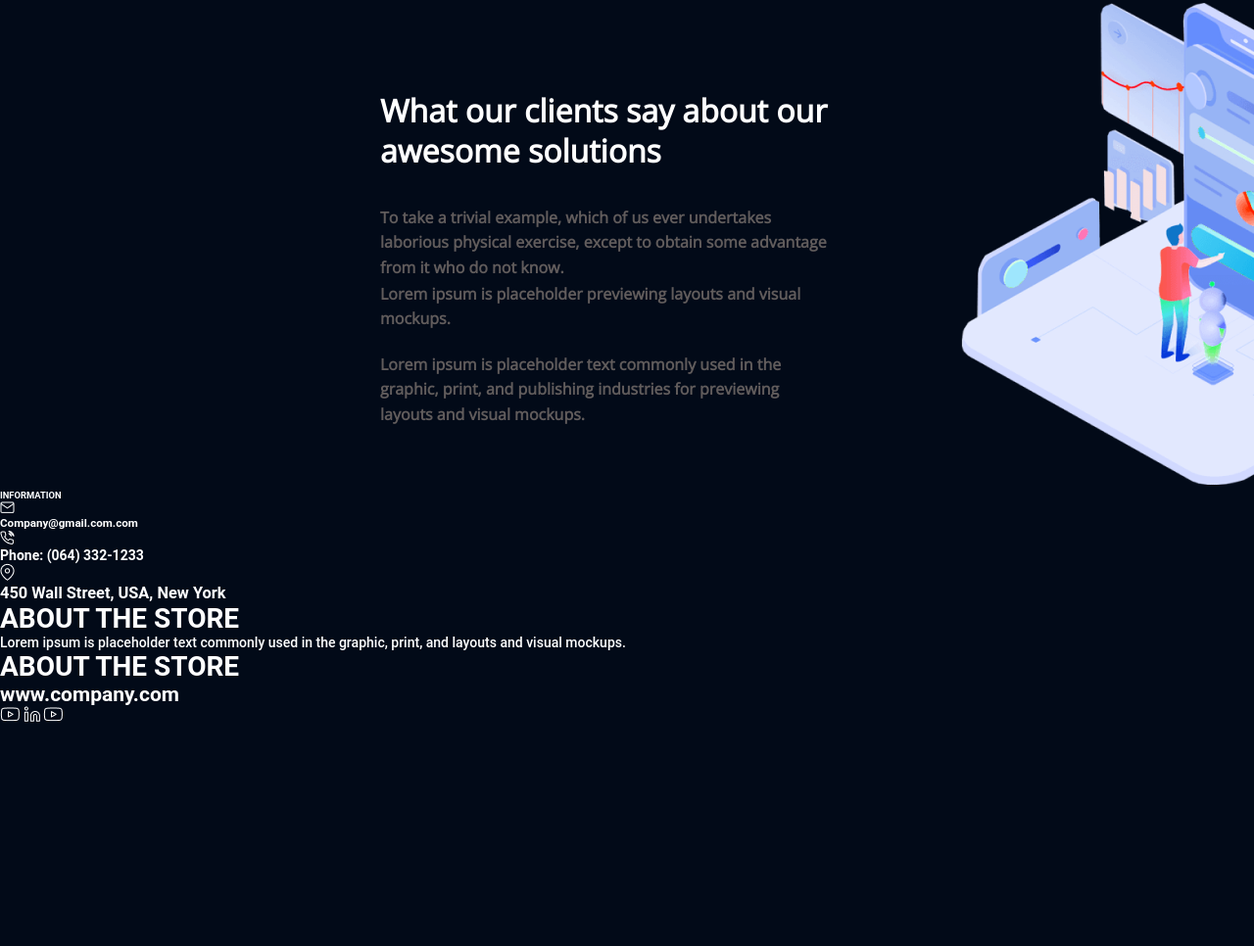
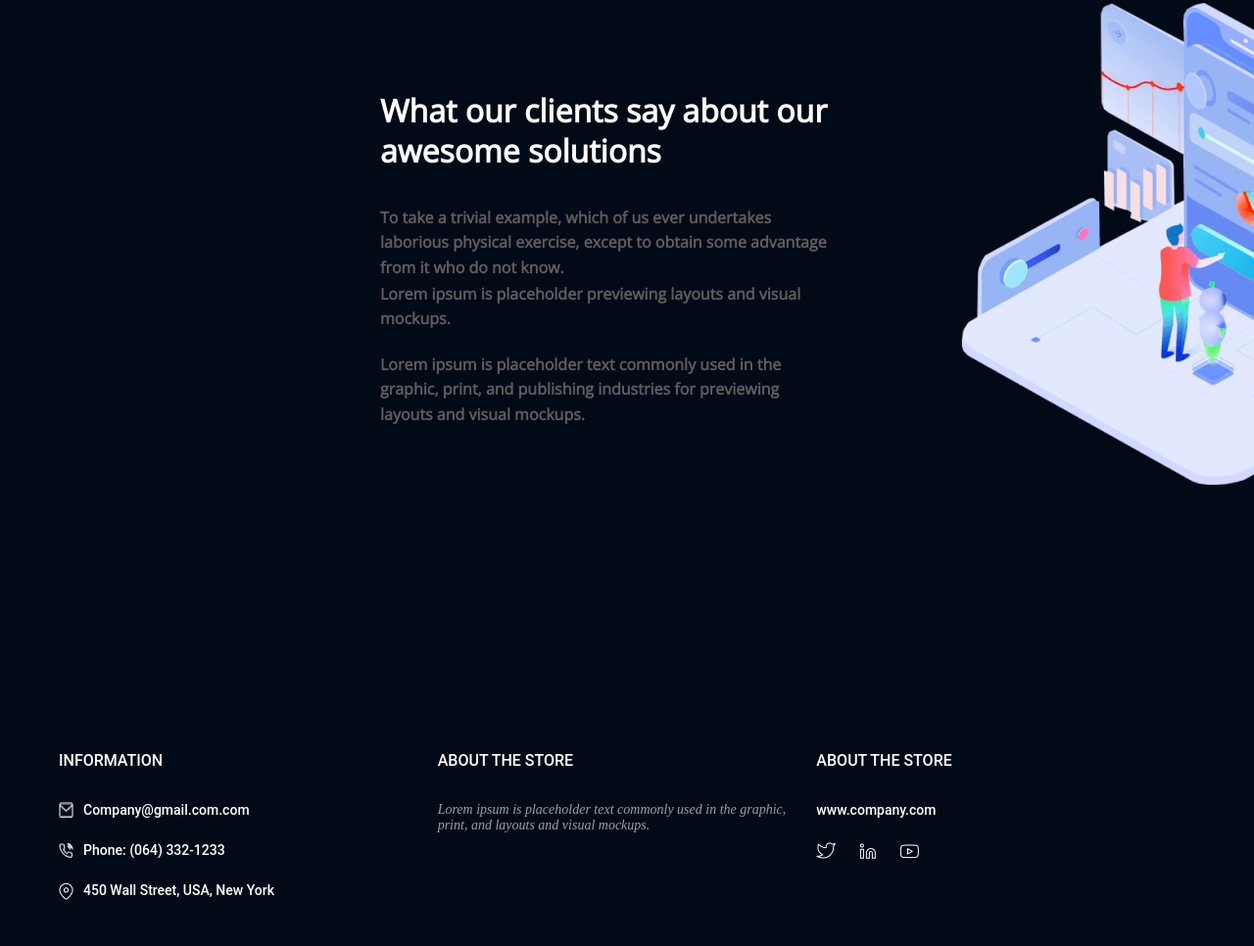
Before and after one commit to anastasiiatiestoo/maket2, a plain HTML site: page index.html in a window 1280 px wide. Shown: the part 3668-4634 px from the top of the page at 98% size. Before the commit the page ends 4408 px from the top, so only its background shows below. Drawn offline with nearby package versions, Linux system fonts and the light colour scheme; a web font is replaced by a local one.

Commit message:
pochtigotovo

```diff
--- a/css/style.css
+++ b/css/style.css
@@ -282,11 +282,69 @@ body {
     line-height: 160%;
 }
 
-.foot {
-    color: var(--ffffff, #FFF);
-    font-family: Roboto;
+.footer {
+    color: #FFF;
+    display: grid;
+    grid-template-columns: repeat(3, 1fr);
+    grid-template-rows: 100%;
+    margin-top: 220px;
+    padding-top: 47px;
+    padding-bottom: 47px;
+}
+
+.footer h4 {
+    color: #FFF;
+    font-family: Roboto Medium, serif;
+    font-size: 16px;
+    font-style: normal;
+    font-weight: 500;
+    line-height: normal;
+}
+
+.footer h5 {
+    color: #FFF;
+    font-family: Roboto Medium, serif;
     font-size: 14px;
     font-style: normal;
     font-weight: 500;
     line-height: normal;
 }
+
+.footer__column_content {
+    color: #FFF;
+    display: flex;
+    flex-direction: column;
+    gap: 25px;
+    margin-top: 33px;
+}
+
+.footer__column_content h6 {
+    color: #FFF;
+    font-family: Roboto Medium, serif;
+    font-size: 16px;
+    font-style: normal;
+    font-weight: 500;
+    line-height: normal;
+}
+
+.footer__column_content p {
+    color: #FFF;
+    font-family: Roboto Italic, serif;
+    font-size: 14px;
+    font-style: italic;
+    font-weight: 100;
+    line-height: normal;
+    opacity: 0.6;
+}
+
+.footer_info {
+    display: flex;
+    gap: 10px;
+}
+
+.footer__column__social_labels {
+    display: flex;
+    gap: 24px;
+    stroke-width: 1px;
+    stroke: #FFF;
+}
--- a/index.html
+++ b/index.html
@@ -81,37 +81,39 @@
         </div>
 </div>
 
-<div class="footer">
-    <footer class="foot">
-        <div class="column">
-            <h6>INFORMATION</h6>
-            <div class="content">
+<footer class="footer center">
+    <div class="footer__column">
+        <h4>INFORMATION</h4>
+        <div class="footer__column_content">
+            <div class="footer_info">
                 <img src="./img/Group 72.png" alt="email">
                 <h5>Company@gmail.com.com</h5></div>
-                <div class="info">
+            <div class="footer_info">
                 <img src="./img/Group 71.png" alt="phone">
-                    <h4>Phone: (064) 332-1233</h4>
+                <h5>Phone: (064) 332-1233</h5>
             </div>
-            <div class="info">
-                <img src="./img/Group 71 (1).png" alt="street">
-                <h3>450 Wall Street, USA, New York</h3>
+            <div class="footer_info">
+                <img src="./img/Group 71 (1).png" alt="address">
+                <h5>450 Wall Street, USA, New York</h5>
             </div>
         </div>
-        <div class="column">
-            <h1>ABOUT THE STORE</h1>
-            <div class="content">
+    </div>
+
+    <div class="footer__column">
+        <h4>ABOUT THE STORE</h4>
+        <div class="footer__column_content">
             <p>Lorem ipsum is placeholder text commonly used in the graphic, print, and layouts and visual mockups.</p>
         </div>
     </div>
 
-    <div class="column">
-        <h1>ABOUT THE STORE</h1>
-        <div class="content">
-            <h2>www.company.com</h2>
-            <div class="lables">
-             <img src="./img/youtube.png" alt="">
-             <img src="./img/linkedin.png" alt="">
-             <img src="./img/youtube.png" alt="">
+    <div class="footer__column">
+        <h4>ABOUT THE STORE</h4>
+        <div class="footer__column_content">
+            <h5>www.company.com</h5>
+            <div class="footer__column__social_labels">
+                <a href=""><img src="./img/twitter.png" alt="twitter"></a>
+                <a href=""><img src="./img/linkedin.png" alt="linkedin"></a>
+                <a href=""><img src="./img/youtube.png" alt="youtube"></a>
             </div>
         </div>
     </div>
```
Lines whose indentation alone changed are shown as unchanged.
